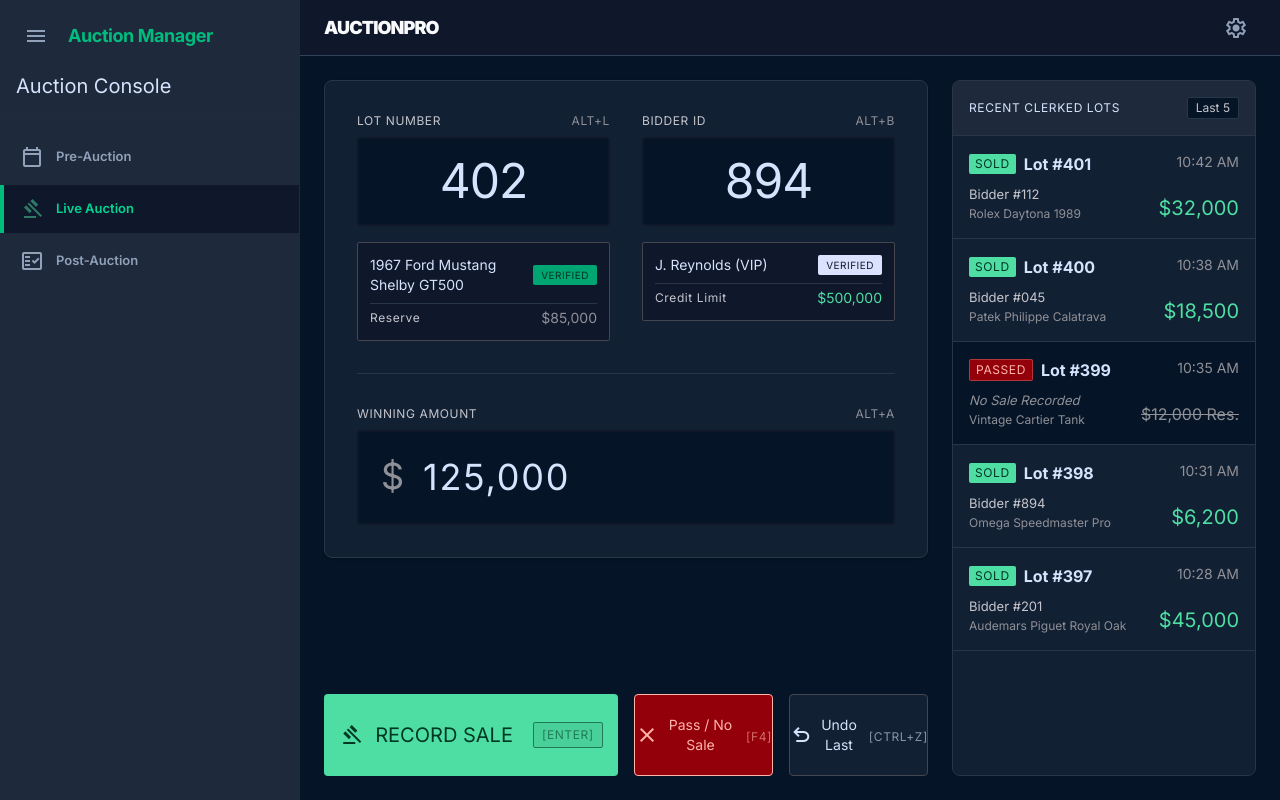
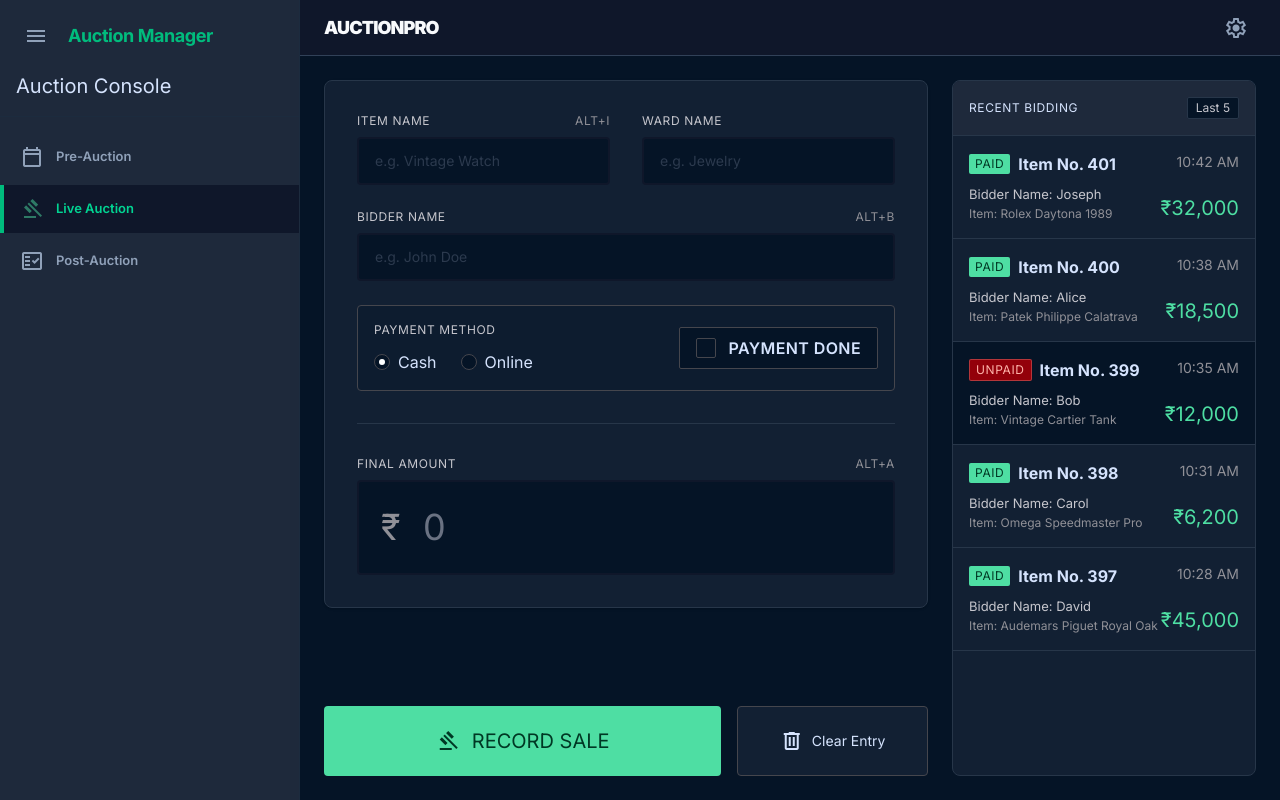
Before and after one commit to J0seph-Mart1n/AuctionManager, a Vue app: page / in a window 1280 px wide. Built offline with nearby package versions, Linux system fonts and the light colour scheme.

Commit message:
Changed the dollar sign to Rupees, changed frontend of LiveAuctionView Screen

```diff
--- a/src/components/AddItemModal.vue
+++ b/src/components/AddItemModal.vue
@@ -19,7 +19,7 @@
         <div class="grid grid-cols-2 gap-4">
           <div>
             <label class="block font-label-caps text-label-caps text-on-surface-variant mb-2 uppercase">Amount *</label>
-            <input v-model="newItem.amount" type="text" placeholder="$0.00" class="w-full bg-surface-container-highest border border-outline-variant rounded px-4 py-2 font-body-base text-body-base text-on-surface focus:border-secondary focus:ring-1 focus:ring-secondary focus:outline-none transition-colors" />
+            <input v-model="newItem.amount" type="text" placeholder="₹0.00" class="w-full bg-surface-container-highest border border-outline-variant rounded px-4 py-2 font-body-base text-body-base text-on-surface focus:border-secondary focus:ring-1 focus:ring-secondary focus:outline-none transition-colors" />
           </div>
           <div>
             <label class="block font-label-caps text-label-caps text-on-surface-variant mb-2 uppercase">Shop *</label>
--- a/src/views/LiveAuctionView.vue
+++ b/src/views/LiveAuctionView.vue
@@ -9,47 +9,62 @@
 
       <!-- Lot & Bidder Entry Block -->
       <div class="bg-surface-container rounded-xl border border-surface-container-highest p-8 flex flex-col gap-8 shadow-sm">
+        <div class="flex flex-col gap-6">
           <div class="grid grid-cols-2 gap-8">
-
-          <!-- Lot Input -->
+            <!-- Item Name Input -->
             <div class="flex flex-col gap-2">
               <label class="font-label-caps text-label-caps text-on-surface-variant flex justify-between">
-              LOT NUMBER <span class="text-outline">ALT+L</span>
+                ITEM NAME <span class="text-outline">ALT+I</span>
               </label>
               <div class="relative">
-              <input v-model="form.lot" type="text" placeholder="---" class="w-full bg-surface-dim border-2 border-primary-container text-on-surface font-lot-id-display text-lot-id-display rounded-lg p-4 focus:outline-none focus:border-secondary focus:ring-1 focus:ring-secondary text-center placeholder-surface-bright" />
+                <input v-model="form.itemName" type="text" placeholder="e.g. Vintage Watch" class="w-full bg-surface-dim border-2 border-primary-container text-on-surface font-body-base text-body-base rounded-lg px-4 py-3 focus:outline-none focus:border-secondary focus:ring-1 focus:ring-secondary placeholder-surface-bright" />
               </div>
-            <!-- Live Validation Card -->
-            <div v-if="form.lot" class="mt-2 bg-primary-container border border-outline-variant rounded p-3 flex flex-col gap-1">
-              <div class="flex justify-between items-center">
-                <span class="font-body-base text-body-base text-on-surface">1967 Ford Mustang Shelby GT500</span>
-                <span class="bg-secondary-container text-on-secondary px-2 py-0.5 rounded font-label-caps text-label-caps text-[10px]">VERIFIED</span>
             </div>
-              <div class="flex justify-between items-center mt-1 pt-1 border-t border-surface-variant">
-                <span class="font-label-caps text-label-caps text-on-surface-variant">Reserve</span>
-                <span class="font-data-tabular text-data-tabular text-outline">$85,000</span>
+
+            <!-- Group Name Input -->
+            <div class="flex flex-col gap-2">
+              <label class="font-label-caps text-label-caps text-on-surface-variant flex justify-between">
+                WARD NAME
+              </label>
+              <div class="relative">
+                <input v-model="form.wardName" type="text" placeholder="e.g. Jewelry" class="w-full bg-surface-dim border-2 border-primary-container text-on-surface font-body-base text-body-base rounded-lg px-4 py-3 focus:outline-none focus:border-secondary focus:ring-1 focus:ring-secondary placeholder-surface-bright" />
               </div>
             </div>
           </div>
 
-          <!-- Bidder Input -->
+          <!-- Bidder Name Input -->
           <div class="flex flex-col gap-2">
             <label class="font-label-caps text-label-caps text-on-surface-variant flex justify-between">
-              BIDDER ID <span class="text-outline">ALT+B</span>
+              BIDDER NAME <span class="text-outline">ALT+B</span>
             </label>
             <div class="relative">
-              <input v-model="form.bidder" type="text" placeholder="---" class="w-full bg-surface-dim border-2 border-primary-container text-on-surface font-lot-id-display text-lot-id-display rounded-lg p-4 focus:outline-none focus:border-secondary focus:ring-1 focus:ring-secondary text-center placeholder-surface-bright" />
+              <input v-model="form.bidderName" type="text" placeholder="e.g. John Doe" class="w-full bg-surface-dim border-2 border-primary-container text-on-surface font-body-base text-body-base rounded-lg px-4 py-3 focus:outline-none focus:border-secondary focus:ring-1 focus:ring-secondary placeholder-surface-bright" />
             </div>
-            <!-- Live Validation Card -->
-            <div v-if="form.bidder" class="mt-2 bg-primary-container border border-outline-variant rounded p-3 flex flex-col gap-1">
-              <div class="flex justify-between items-center">
-                <span class="font-body-base text-body-base text-on-surface">J. Reynolds (VIP)</span>
-                <span class="bg-primary-fixed text-on-primary-fixed px-2 py-0.5 rounded font-label-caps text-label-caps text-[10px]">VERIFIED</span>
           </div>
-              <div class="flex justify-between items-center mt-1 pt-1 border-t border-surface-variant">
-                <span class="font-label-caps text-label-caps text-on-surface-variant">Credit Limit</span>
-                <span class="font-data-tabular text-data-tabular text-secondary">$500,000</span>
+
+          <!-- Payment Row -->
+          <div class="grid grid-cols-2 gap-8 bg-surface-container-low p-4 rounded-lg border border-outline-variant items-center">
+            <div class="flex flex-col gap-3">
+              <label class="font-label-caps text-label-caps text-on-surface-variant">
+                PAYMENT METHOD
+              </label>
+              <div class="flex items-center gap-6">
+                <label class="flex items-center gap-2 cursor-pointer">
+                  <input type="radio" v-model="form.paymentMethod" value="cash" class="text-secondary focus:ring-secondary bg-surface-dim border-outline-variant w-4 h-4" />
+                  <span class="font-body-base text-on-surface">Cash</span>
+                </label>
+                <label class="flex items-center gap-2 cursor-pointer">
+                  <input type="radio" v-model="form.paymentMethod" value="online" class="text-secondary focus:ring-secondary bg-surface-dim border-outline-variant w-4 h-4" />
+                  <span class="font-body-base text-on-surface">Online</span>
+                </label>
               </div>
+            </div>
+
+            <div class="flex items-center justify-end">
+              <label class="flex items-center gap-3 cursor-pointer bg-surface-dim px-4 py-2 rounded border border-outline-variant hover:bg-surface-container transition-colors">
+                <input type="checkbox" v-model="form.paymentDone" class="rounded text-secondary focus:ring-secondary bg-surface-dim border-outline-variant w-5 h-5" />
+                <span class="font-body-base text-on-surface font-semibold tracking-wide">PAYMENT DONE</span>
+              </label>
             </div>
           </div>
         </div>
@@ -57,31 +72,24 @@
         <!-- Winning Amount -->
         <div class="flex flex-col gap-2 border-t border-surface-container-highest pt-8">
           <label class="font-label-caps text-label-caps text-on-surface-variant flex justify-between">
-            WINNING AMOUNT <span class="text-outline">ALT+A</span>
+            FINAL AMOUNT <span class="text-outline">ALT+A</span>
           </label>
           <div class="relative">
-            <span class="absolute left-6 top-1/2 -translate-y-1/2 font-bid-amount-lg text-bid-amount-lg text-outline">$</span>
+            <span class="absolute left-6 top-1/2 -translate-y-1/2 font-bid-amount-lg text-bid-amount-lg text-outline">₹</span>
             <input v-model="form.amount" type="text" placeholder="0" class="w-full bg-surface-dim border-2 border-primary-container text-on-surface font-bid-amount-lg text-bid-amount-lg rounded-lg py-6 pl-16 pr-6 focus:outline-none focus:border-secondary focus:ring-2 focus:ring-secondary tracking-wider" />
           </div>
         </div>
       </div>
 
       <!-- Action Bar -->
-      <div class="grid grid-cols-4 gap-4 mt-auto">
+      <div class="grid grid-cols-3 gap-4 mt-auto">
         <button @click="recordSale" class="col-span-2 bg-secondary text-on-secondary font-headline-md text-headline-md rounded-lg py-5 flex items-center justify-center gap-3 hover:bg-secondary-fixed transition-colors border border-transparent focus:ring-4 focus:ring-secondary focus:ring-opacity-50">
           <span class="material-symbols-outlined font-bold text-2xl" style="font-variation-settings: 'FILL' 1;">gavel</span>
           RECORD SALE
-          <span class="font-label-caps text-label-caps opacity-60 ml-2 border border-on-secondary border-opacity-30 px-2 py-1 rounded bg-black/10">[ENTER]</span>
         </button>
-        <button @click="passSale" class="bg-error-container text-error font-body-base text-body-base rounded-lg py-5 flex items-center justify-center gap-2 border border-error border-opacity-30 hover:bg-error/20 transition-colors">
-          <span class="material-symbols-outlined text-[20px]">close</span>
-          Pass / No Sale
-          <span class="font-label-caps text-label-caps opacity-60 block mt-1 ml-1">[F4]</span>
-        </button>
-        <button @click="undoLast" class="bg-surface-container text-on-surface font-body-base text-body-base rounded-lg py-5 flex items-center justify-center gap-2 border border-outline-variant hover:bg-surface-container-highest transition-colors">
-          <span class="material-symbols-outlined text-[20px]">undo</span>
-          Undo Last
-          <span class="font-label-caps text-label-caps opacity-60 block mt-1 ml-1">[CTRL+Z]</span>
+        <button @click="clearForm" class="bg-surface-container text-on-surface font-body-base text-body-base rounded-lg py-5 flex items-center justify-center gap-2 border border-outline-variant hover:bg-surface-container-highest transition-colors">
+          <span class="material-symbols-outlined text-[20px]">delete</span>
+          Clear Entry
         </button>
       </div>
     </div>
@@ -89,7 +97,7 @@
     <!-- Right Column: Verification Log -->
     <div class="flex-1 flex flex-col bg-surface-container rounded-xl border border-surface-container-highest overflow-hidden">
       <div class="p-4 border-b border-surface-container-highest bg-[#1E293B] flex justify-between items-center">
-        <h3 class="font-label-caps text-label-caps text-on-surface">RECENT CLERKED LOTS</h3>
+        <h3 class="font-label-caps text-label-caps text-on-surface">RECENT BIDDING</h3>
         <span class="bg-surface-dim text-on-surface-variant font-data-tabular text-data-tabular px-2 py-0.5 rounded text-xs border border-surface-container-highest">Last {{ recentLots.length }}</span>
       </div>
 
@@ -99,23 +107,23 @@
           v-for="lot in recentLots"
           :key="lot.id"
           class="p-4 border-b border-surface-container-highest hover:bg-[#1E293B] transition-colors group"
-          :class="{'bg-surface-dim': lot.status === 'PASSED'}"
+          :class="{'bg-surface-dim': lot.status === 'UNPAID'}"
         >
           <div class="flex justify-between items-start mb-2">
             <div class="flex items-center gap-2">
               <span
-                v-if="lot.status === 'SOLD'"
+                v-if="lot.status === 'PAID'"
                 class="bg-secondary text-on-secondary font-label-caps text-label-caps px-1.5 py-0.5 rounded"
               >
-                SOLD
+                PAID
               </span>
               <span
                 v-else
                 class="bg-error-container text-error border border-error/30 font-label-caps text-label-caps px-1.5 py-0.5 rounded"
               >
-                PASSED
+                UNPAID
               </span>
-              <span class="font-headline-md text-[16px] font-bold text-on-surface">Lot #{{ lot.lotNumber }}</span>
+              <span class="font-headline-md text-[16px] font-bold text-on-surface">Item No. {{ lot.ItemNumber }}</span>
             </div>
             <span class="font-data-tabular text-data-tabular text-outline group-hover:text-on-surface-variant">{{ lot.time }}</span>
           </div>
@@ -123,22 +131,14 @@
           <div class="flex justify-between items-end">
             <div class="flex flex-col gap-0.5">
               <span
-                v-if="lot.status === 'SOLD'"
                 class="font-body-base text-body-base text-on-surface-variant text-[13px]"
               >
-                Bidder #{{ lot.bidderId }}
+                Bidder Name: {{ lot.bidderName }}
               </span>
-              <span
-                v-else
-                class="font-body-base text-body-base text-outline text-[13px] italic"
-              >
-                No Sale Recorded
-              </span>
-              <span class="font-data-tabular text-data-tabular text-outline text-xs">{{ lot.itemName }}</span>
+              <span class="font-data-tabular text-data-tabular text-outline text-xs">Item: {{ lot.itemName }}</span>
             </div>
             <span
-              class="font-headline-md text-headline-md"
-              :class="lot.status === 'SOLD' ? 'text-secondary' : 'text-[16px] text-outline line-through'"
+              class="font-headline-md text-headline-md text-secondary"
             >
               {{ lot.price }}
             </span>
@@ -155,64 +155,50 @@
 
 // Form State
 const form = ref({
-  lot: '402',
-  bidder: '894',
-  amount: '125,000'
+  itemName: '',
+  bidderName: '',
+  wardName: '',
+  paymentMethod: 'cash',
+  paymentDone: false,
+  amount: ''
 })
 
 // Mocked Historical Data
 const recentLots = ref([
-  { id: 1, status: 'SOLD', lotNumber: '401', time: '10:42 AM', bidderId: '112', itemName: 'Rolex Daytona 1989', price: '$32,000' },
-  { id: 2, status: 'SOLD', lotNumber: '400', time: '10:38 AM', bidderId: '045', itemName: 'Patek Philippe Calatrava', price: '$18,500' },
-  { id: 3, status: 'PASSED', lotNumber: '399', time: '10:35 AM', bidderId: null, itemName: 'Vintage Cartier Tank', price: '$12,000 Res.' },
-  { id: 4, status: 'SOLD', lotNumber: '398', time: '10:31 AM', bidderId: '894', itemName: 'Omega Speedmaster Pro', price: '$6,200' },
-  { id: 5, status: 'SOLD', lotNumber: '397', time: '10:28 AM', bidderId: '201', itemName: 'Audemars Piguet Royal Oak', price: '$45,000' }
+  { id: 1, status: 'PAID', ItemNumber: '401', time: '10:42 AM', bidderName: 'Joseph', itemName: 'Rolex Daytona 1989', price: '₹32,000' },
+  { id: 2, status: 'PAID', ItemNumber: '400', time: '10:38 AM', bidderName: 'Alice', itemName: 'Patek Philippe Calatrava', price: '₹18,500' },
+  { id: 3, status: 'UNPAID', ItemNumber: '399', time: '10:35 AM', bidderName: 'Bob', itemName: 'Vintage Cartier Tank', price: '₹12,000' },
+  { id: 4, status: 'PAID', ItemNumber: '398', time: '10:31 AM', bidderName: 'Carol', itemName: 'Omega Speedmaster Pro', price: '₹6,200' },
+  { id: 5, status: 'PAID', ItemNumber: '397', time: '10:28 AM', bidderName: 'David', itemName: 'Audemars Piguet Royal Oak', price: '₹45,000' }
 ])
 
 // Actions
 const recordSale = () => {
-  if(!form.value.lot || !form.value.bidder || !form.value.amount) return;
+  if(!form.value.itemName || !form.value.bidderName || !form.value.amount || !form.value.paymentMethod || !form.value.wardName){
+    alert('Please fill all the required fields');
+    return;
+  }
 
   // Add new sale to top of array
   recentLots.value.unshift({
     id: Date.now(),
-    status: 'SOLD',
-    lotNumber: form.value.lot,
+    status: form.value.paymentDone ? 'PAID' : 'UNPAID',
+    ItemNumber: 'N/A',
     time: new Date().toLocaleTimeString([], { hour: '2-digit', minute: '2-digit' }),
-    bidderId: form.value.bidder,
-    itemName: '1967 Ford Mustang Shelby GT500', // Mocking fetching item details
-    price: `$${form.value.amount}`
+    bidderName: form.value.bidderName,
+    itemName: form.value.itemName,
+    price: `₹${form.value.amount}`
   })
 
   clearForm()
 }
 
-const passSale = () => {
-  if(!form.value.lot) return;
-
-  // Add passed item to top of array
-  recentLots.value.unshift({
-    id: Date.now(),
-    status: 'PASSED',
-    lotNumber: form.value.lot,
-    time: new Date().toLocaleTimeString([], { hour: '2-digit', minute: '2-digit' }),
-    bidderId: null,
-    itemName: '1967 Ford Mustang Shelby GT500', // Mocking fetching item details
-    price: 'Reserve Not Met'
-  })
-
-  clearForm()
-}
-
-const undoLast = () => {
-  if (recentLots.value.length > 0) {
-    recentLots.value.shift() // Removes the most recent item
-  }
-}
-
 const clearForm = () => {
-  form.value.lot = ''
-  form.value.bidder = ''
+  form.value.itemName = ''
+  form.value.bidderName = ''
+  form.value.wardName = ''
+  form.value.paymentMethod = 'cash'
+  form.value.paymentDone = false
   form.value.amount = ''
 }
 </script>
--- a/src/views/PostAuctionView.vue
+++ b/src/views/PostAuctionView.vue
@@ -213,9 +213,9 @@
 
 // --- Helper Methods ---
 const formatCurrency = (value) => {
-  return new Intl.NumberFormat('en-US', {
+  return new Intl.NumberFormat('en-IN', {
     style: 'currency',
-    currency: 'USD',
+    currency: 'INR',
     minimumFractionDigits: 2
   }).format(value)
 }
--- a/src/views/PreAuctionView.vue
+++ b/src/views/PreAuctionView.vue
@@ -134,7 +134,7 @@
     lotNumber: '1001',
     title: '1967 Ford Mustang Shelby GT500',
     description: 'Original condition, matching numbers, 428 Police Interceptor V8.',
-    reserve: '$125,000',
+    reserve: '₹125,000',
     consignor: 'Classic Motors LLC',
     status: 'Pending',
     selected: false
@@ -144,7 +144,7 @@
     lotNumber: '1002',
     title: 'Patek Philippe Nautilus Ref. 5711',
     description: 'Stainless steel, blue dial, complete with box and papers.',
-    reserve: '$85,000',
+    reserve: '₹85,000',
     consignor: 'Private Collector (ID: 442)',
     status: 'Ready',
     selected: false
@@ -154,7 +154,7 @@
     lotNumber: '1003',
     title: 'Original Banksy Screenprint "Girl with Balloon"',
     description: 'Signed edition of 150. Pest Control COA included.',
-    reserve: '$150,000',
+    reserve: '₹150,000',
     consignor: 'Urban Art Gallery',
     status: 'Ready',
     selected: false
@@ -164,7 +164,7 @@
     lotNumber: '1004',
     title: 'Mid-Century Modern Teak Credenza',
     description: 'Hans Wegner for Ry Møbler. Minor restoration needed on left door.',
-    reserve: '$4,500',
+    reserve: '₹4,500',
     consignor: 'Estate Liquidators Inc.',
     status: 'Action Req.',
     selected: false
@@ -219,7 +219,7 @@
     lotNumber: (1000 + items.value.length + 1).toString(),
     title: itemData.title,
     description: itemData.description,
-    reserve: itemData.amount.startsWith('$') ? itemData.amount : `$${itemData.amount}`,
+    reserve: itemData.amount.startsWith('₹') ? itemData.amount : `₹${itemData.amount}`,
     consignor: itemData.shop,
     status: 'Ready',
     selected: false
```
Lines whose indentation alone changed are shown as unchanged.
